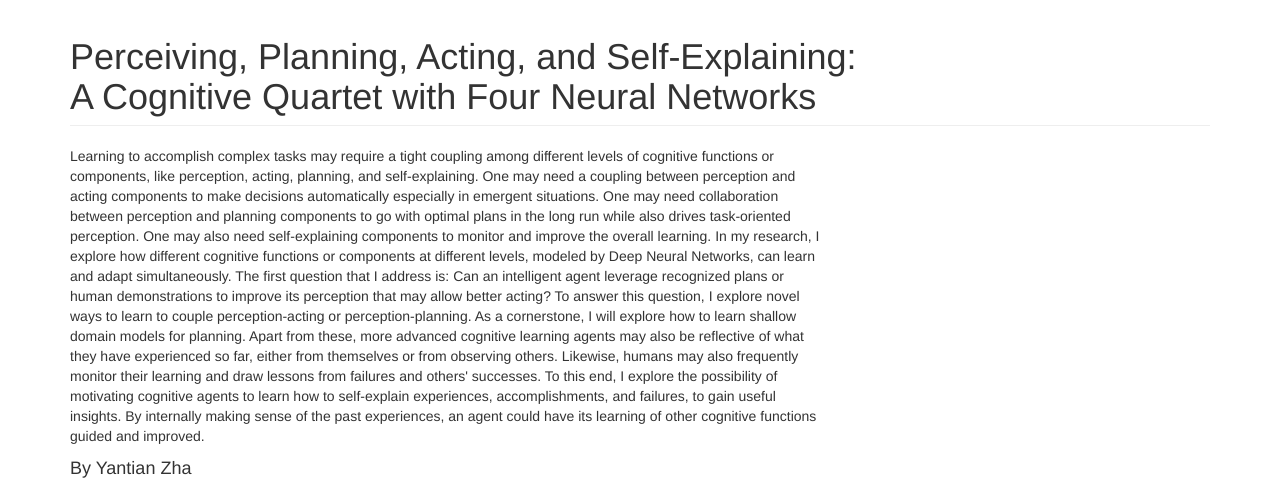
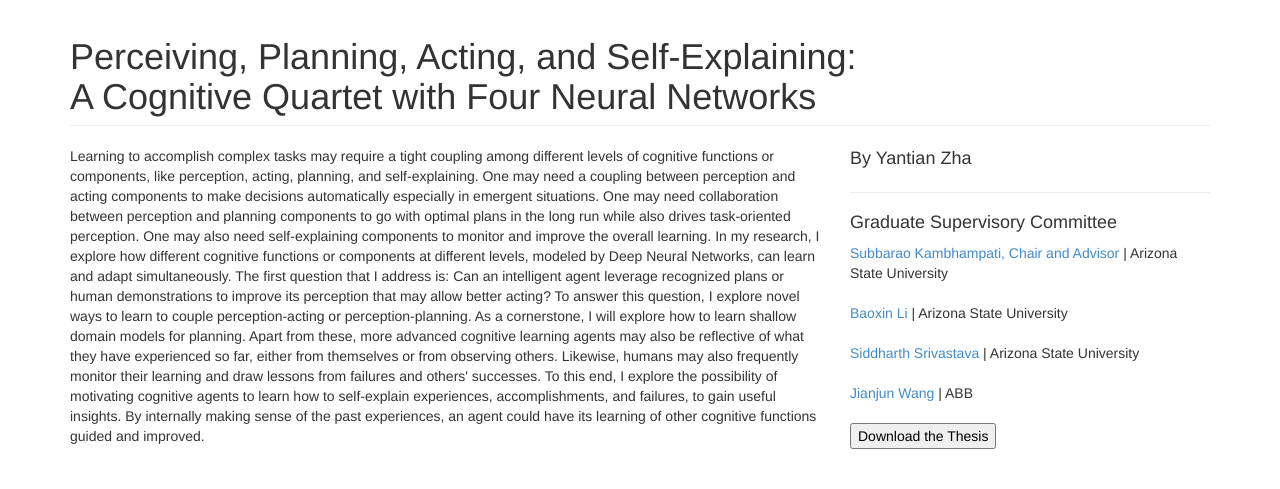
Before and after one commit to YantianZha/yantianthesis.github.io, a plain HTML site: page index.html in a window 1280 px wide. Shown: the part 53-542 px from the top of the page. Drawn offline with Linux system fonts and the light colour scheme.

Commit message:
dissertation commit

```diff
--- a/index.html
+++ b/index.html
@@ -68,7 +68,7 @@
 	<br>
 -->
 
-        <div class="col-md-5">
+        <div class="col-md-4">
 
 	  <p><font size="+1">By Yantian Zha</font></p>
 	  <hr>
```
